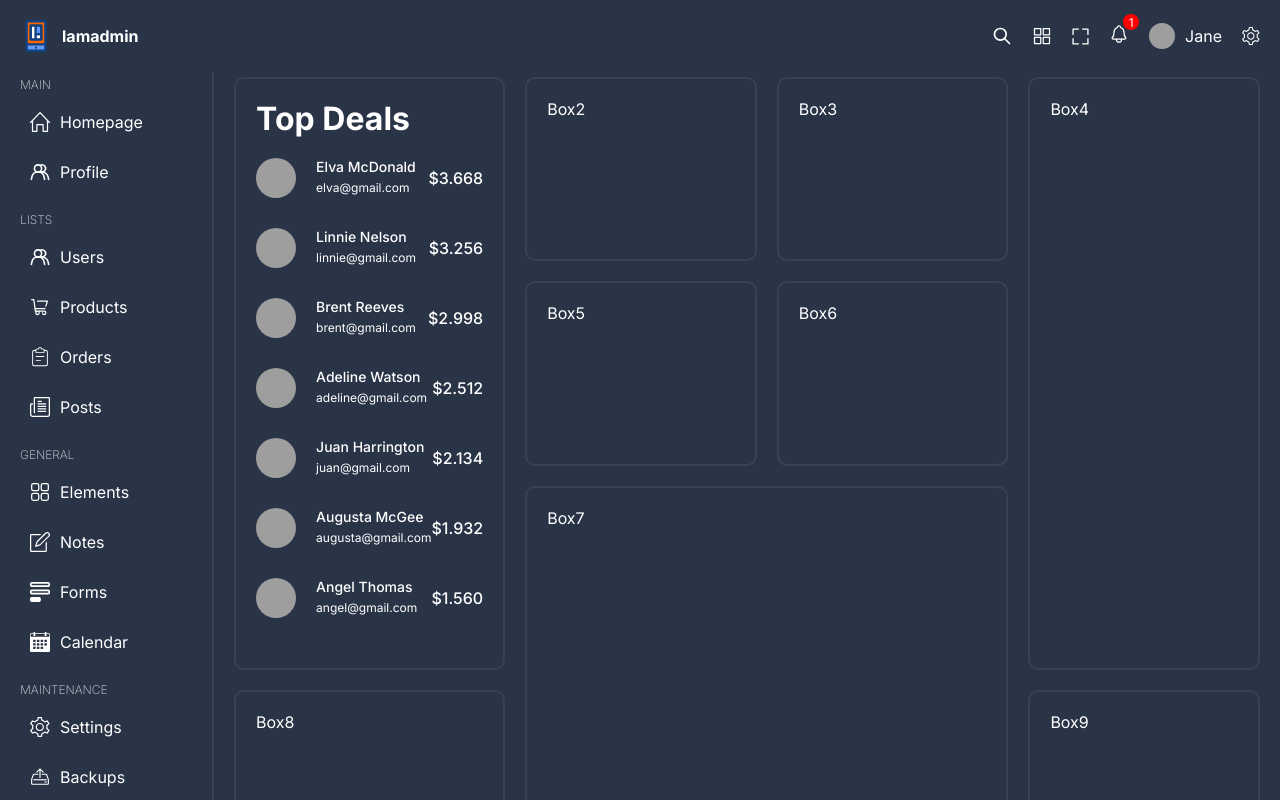
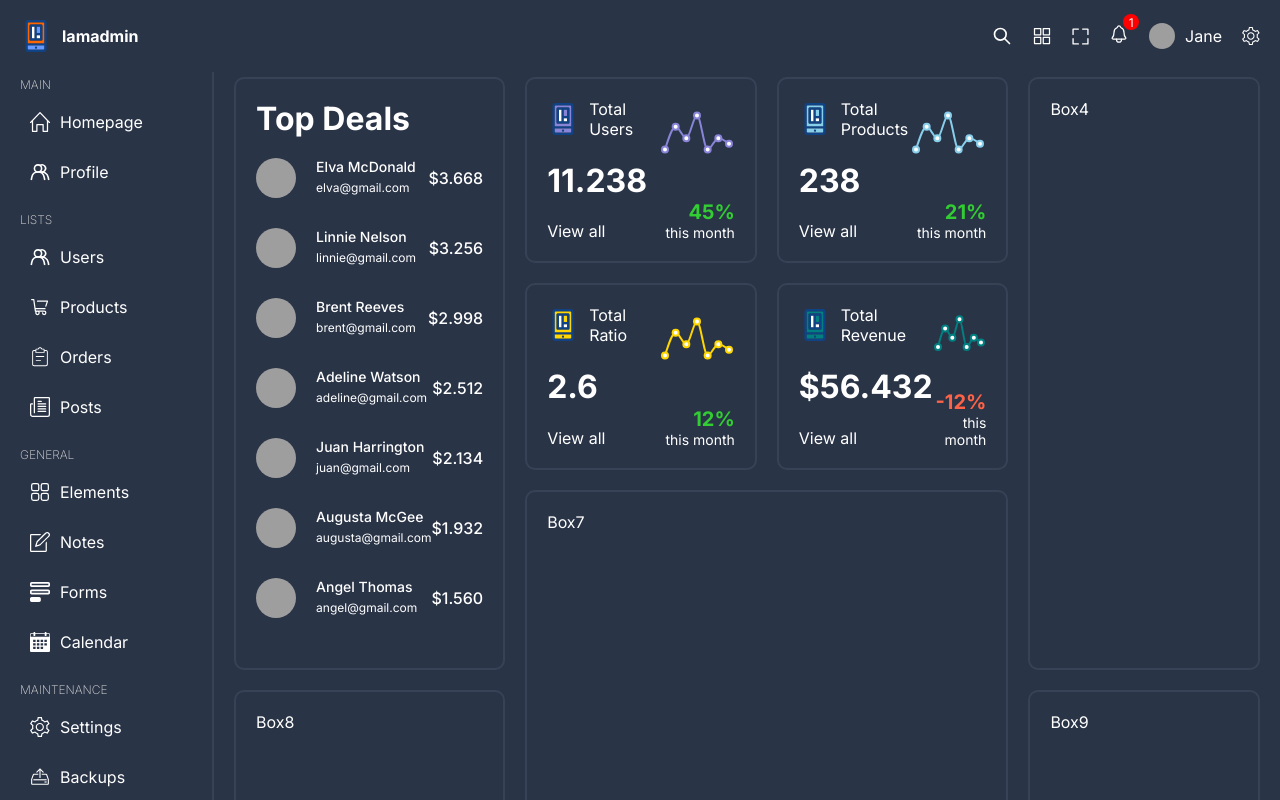
Before and after one commit to rrg1459/react-admin, a React (Vite) app: page / in a window 1280 px wide. Shown: the top 800 px of the page. Built offline with nearby package versions, Linux system fonts and the light colour scheme; grey boxes are pictures that could not be loaded.

Commit message:
Add ChartBox to Home

```diff
--- a/src/pages/home/Home.tsx
+++ b/src/pages/home/Home.tsx
@@ -1,5 +1,14 @@
+import ChartBox from "../../components/chartBox/ChartBox"
 import TopBox from "../../components/topBox/TopBox"
 import "./home.scss"
+import {
+  barChartBoxRevenue,
+  barChartBoxVisit,
+  chartBoxConversion,
+  chartBoxProduct,
+  chartBoxRevenue,
+  chartBoxUser,
+} from "../../data";
 
 const Home = () => {
   return (
@@ -7,11 +16,19 @@
       <div className="box box1">
         <TopBox />
       </div>
-      <div className="box box2">Box2</div>
-      <div className="box box3">Box3</div>
+      <div className="box box2">
+        <ChartBox {...chartBoxUser} />
+      </div>
+      <div className="box box3">
+        <ChartBox {...chartBoxProduct} />
+      </div>
       <div className="box box4">Box4</div>
-      <div className="box box5">Box5</div>
-      <div className="box box6">Box6</div>
+      <div className="box box5">
+        <ChartBox {...chartBoxConversion} />
+      </div>
+      <div className="box box6">
+        <ChartBox {...chartBoxRevenue} />
+      </div>
       <div className="box box7">Box7</div>
       <div className="box box8">Box8</div>
       <div className="box box9">Box9</div>
```
